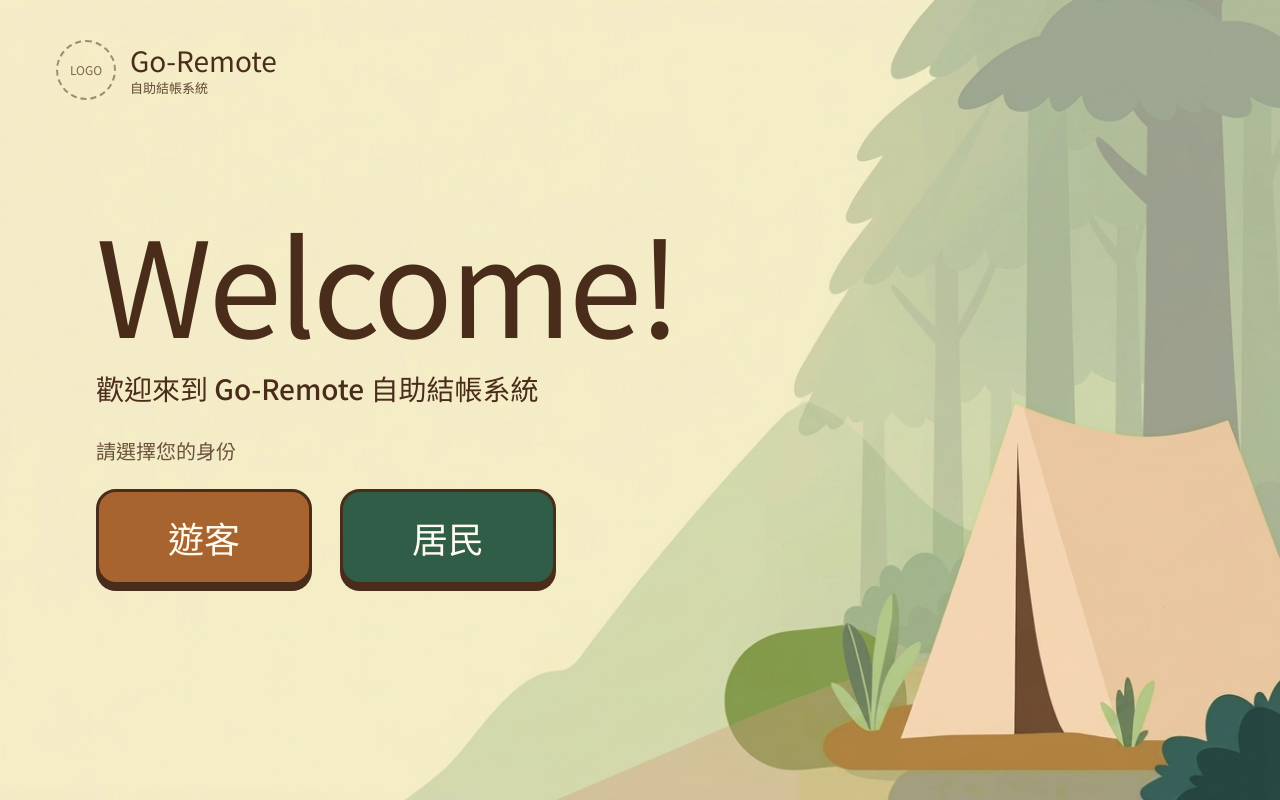
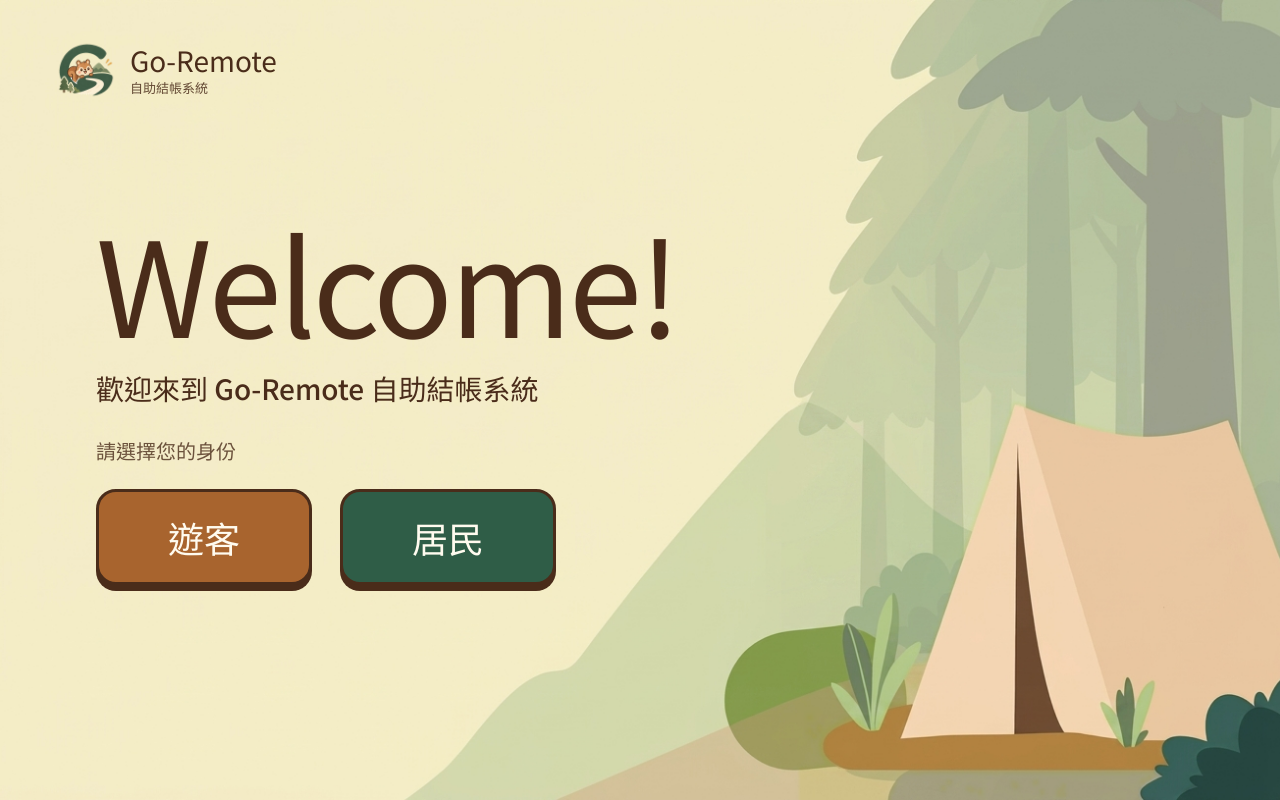
Before and after one commit to Pennyyyyyyyyy/tribal-shop, a React (Vite) app in the folder frontend/: page / in a window 1280 px wide. Built offline with nearby package versions, Linux system fonts and the light colour scheme; no server answers; a web font is replaced by a local one.

Commit message:
fix: 修改 Go-Remote logo 與網站圖示

```diff
--- a/frontend/index.html
+++ b/frontend/index.html
@@ -2,7 +2,8 @@
 <html lang="zh-Hant">
   <head>
     <meta charset="UTF-8" />
-    <link rel="icon" type="image/svg+xml" href="/vite.svg" />
+    <link rel="icon" type="image/png" href="/favicon.png" />
+    <link rel="apple-touch-icon" href="/apple-touch-icon.png" />
     <meta name="viewport" content="width=device-width, initial-scale=1.0, viewport-fit=cover" />
     <title>Go-Remote 自助結帳系統</title>
     <link rel="preconnect" href="https://fonts.googleapis.com" />
--- a/frontend/src/components/BrandMark.jsx
+++ b/frontend/src/components/BrandMark.jsx
@@ -1,11 +1,12 @@
 import React from "react";
 
-// Go-Remote 品牌標誌。LOGO 圖檔還沒定，先用虛線圓圈佔位。
-// tone="light" 用在綠色頂欄上，tone="dark" 用在奶油底上。
+// Go-Remote 品牌標誌。圖檔是 public/logo-mark.png（只有圖案、透明背景，由 public/logo.jpg 去背裁切）。
+// logo 的 G 是深綠色，放在綠色頂欄上會看不見，所以 tone="light"（綠色頂欄）墊一個紙白圓底；
+// tone="dark"（奶油底）直接放透明圖，不加底色和框。
 // 傳 onClick 時整個標誌變成按鈕（POS 用來回到首頁）。
 export default function BrandMark({ tone = "dark", subtitle = "自助結帳系統", size = "md", onClick, label = "回到首頁" }) {
   const light = tone === "light";
-  const circle = size === "sm" ? "w-12 h-12 text-[10px]" : size === "lg" ? "w-[60px] h-[60px] text-xs" : "w-14 h-14 text-[11px]";
+  const circle = size === "sm" ? "w-12 h-12" : size === "lg" ? "w-[60px] h-[60px]" : "w-14 h-14";
   const title = size === "sm" ? "text-2xl" : size === "lg" ? "text-[28px]" : "text-[26px]";
 
   const Wrapper = onClick ? "button" : "div";
@@ -16,12 +17,15 @@ export default function BrandMark({ tone = "dark", subtitle = "自助結帳系
   return (
     <Wrapper {...wrapperProps}>
       <div
-        className={`${circle} rounded-full border-2 border-dashed flex items-center justify-center ${
-          light ? "border-paper/60 text-paper/85" : "border-ink/50 text-ink/70"
-        }`}
+        className={`${circle} shrink-0 flex items-center justify-center ${light ? "rounded-full bg-paper" : ""}`}
         aria-hidden="true"
       >
-        LOGO
+        <img
+          src="/logo-mark.png"
+          alt=""
+          className={`${light ? "w-[86%] h-[86%]" : "w-full h-full"} object-contain`}
+          draggable="false"
+        />
       </div>
       <div>
         <div className={`font-display ${title} leading-tight`}>Go-Remote</div>
```
